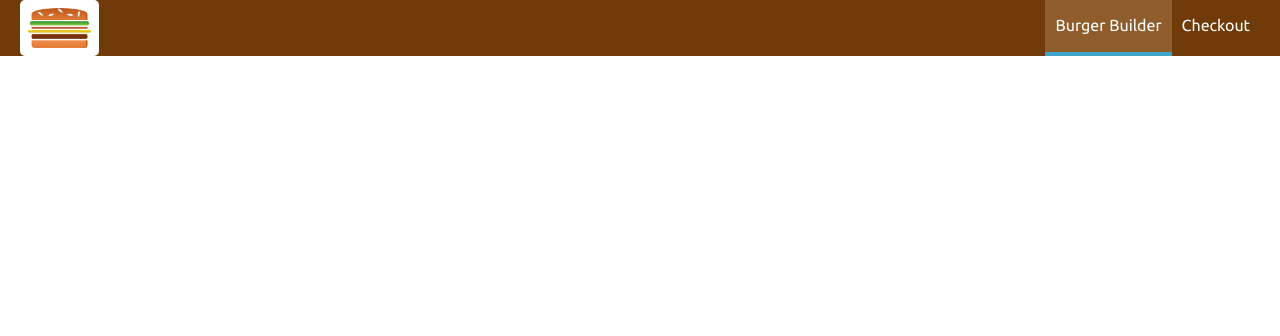
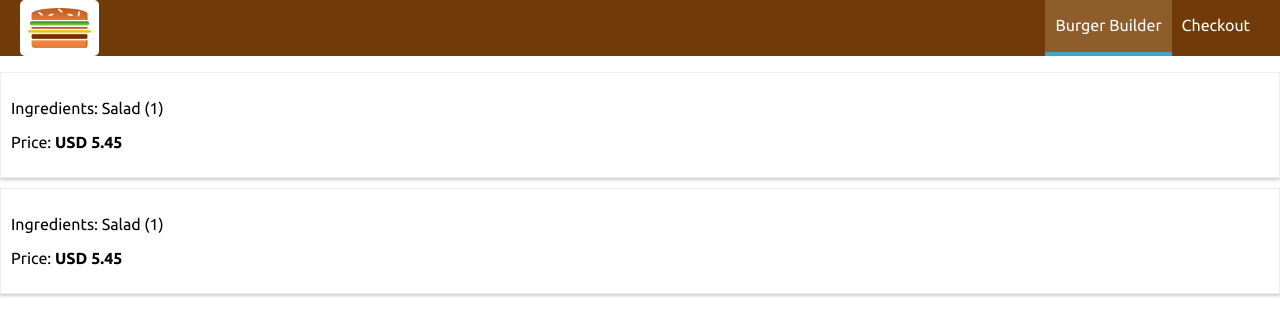
Before and after one commit to iseaz/react-burger-builder, a React app: page /orders in a window 1280 px wide. Shown: the top 336 px of the page. Built offline with nearby package versions, Linux system fonts and the light colour scheme.

Commit message:
added orders page

```diff
--- a/src/App.js
+++ b/src/App.js
@@ -4,6 +4,7 @@
 import Layout from './hoc/Layout/Layout'
 import BurgerBuilder from './containers/BurgerBuilder/BurgerBuilder'
 import Checkout from './containers/Checkout/Checkout'
+import Orders from './containers/Orders/Orders'
 
 class App extends Component {
 	render(){
@@ -12,6 +13,7 @@
 				<Layout>
 					<Switch>
 						<Route path="/checkout" component={Checkout} />
+						<Route path="/orders" component={Orders} />
 						<Route path="/" exact component={BurgerBuilder} />
 					</Switch>
 				</Layout>
--- /dev/null
+++ b/src/components/Order/Order.css
@@ -0,0 +1,8 @@
+.Order {
+	border: 1px solid #eee;
+	box-sizing: border-box;
+	box-shadow: 0 2px 3px #ccc;
+	margin: 10px auto;
+	padding: 10px;
+	width: 100vw;
+}
--- /dev/null
+++ b/src/components/Order/Order.js
@@ -0,0 +1,12 @@
+import React from 'react'
+
+import classes from './Order.css'
+
+const order = props => (
+	<div className={classes.Order}>
+		<p>Ingredients: Salad (1)</p>
+		<p>Price: <strong>USD 5.45</strong></p>
+	</div>
+)
+
+export default order
--- /dev/null
+++ b/src/containers/Orders/Orders.js
@@ -0,0 +1,16 @@
+import React, { Component } from 'react'
+
+import Order from '../../components/Order/Order'
+
+class Orders extends Component {
+	render() {
+		return (
+			<div>
+				<Order />
+				<Order />
+			</div>
+		)
+	}
+}
+
+export default Orders
```
